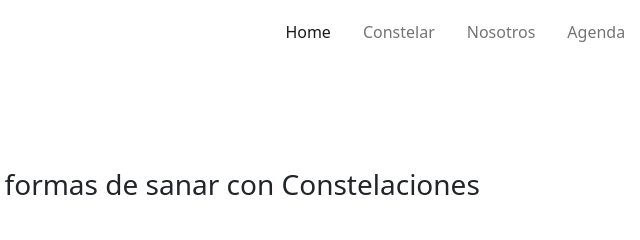
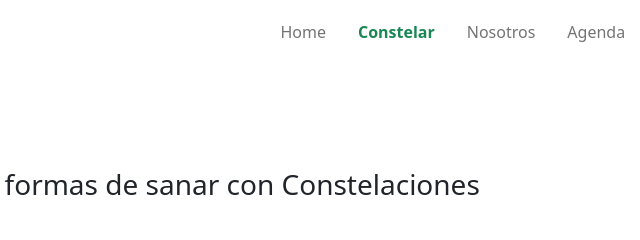
Before and after one commit to MartinFrdz/almaconstelaciones, a website: page Pages/constelar.html in a window 1280 px wide. Shown: the top 240 px of the page, 435-1075 px from the left. Drawn offline with nearby package versions, Linux system fonts and the light colour scheme.

Commit message:
current page

```diff
--- a/Pages/constelar.html
+++ b/Pages/constelar.html
@@ -46,12 +46,10 @@
             <div class="collapse navbar-collapse" id="navbarSupportedContent">
               <ul class="navbar-nav ms-auto px-2 mb-2 mb-lg-0">
                 <li class="nav-item px-2">
-                  <a class="nav-link active" aria-current="page" href="../index.html"
-                    >Home</a
-                  >
+                  <a class="nav-link" href="../index.html">Home</a>
                 </li>
                 <li class="nav-item px-2">
-                  <a class="nav-link" href="constelar.html">Constelar</a>
+                  <a class="nav-link active text-success fw-bold" aria-current="page"  href="constelar.html">Constelar</a>
                 </li>
                 <li class="nav-item px-2">
                   <a class="nav-link" href="nosotros.html">Nosotros</a>
```
Also changed, not shown: Pages/agenda.html (+2 -4 lines), Pages/nosotros.html (+2 -4 lines), index.html (+1 -3 lines).
